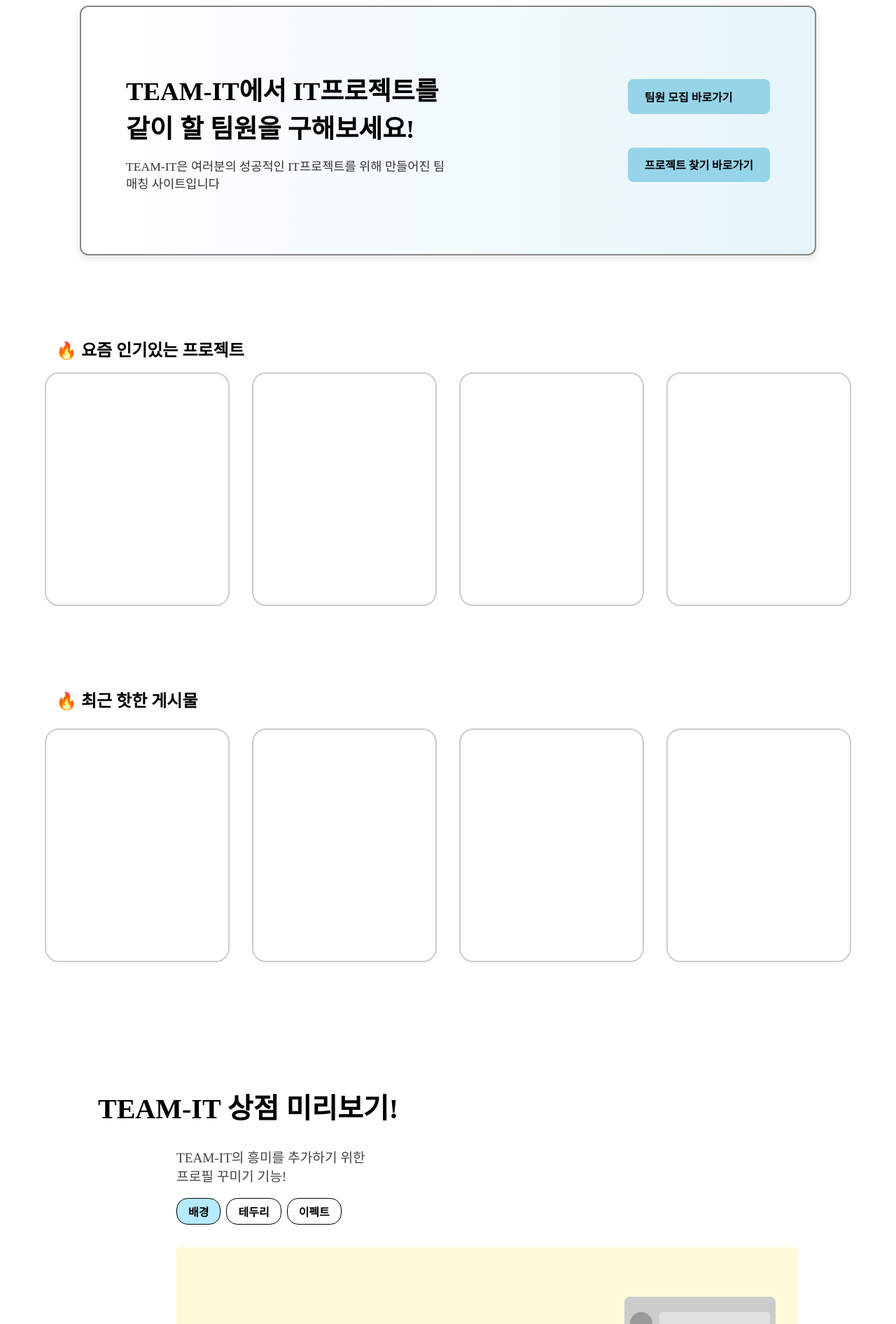
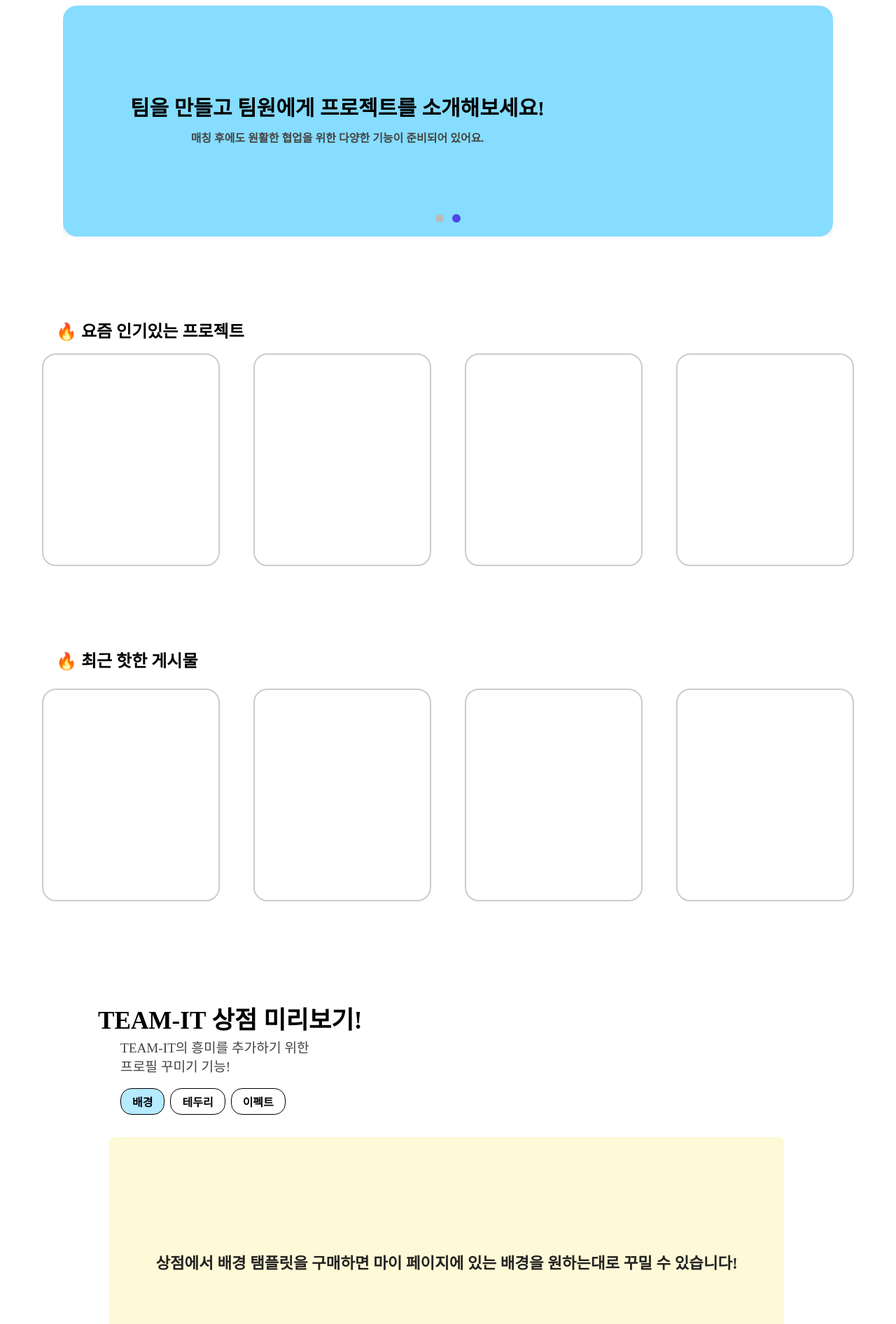
Before and after one commit to CROM-IDLE-CROMI/Team-IT-FE, a React (Vite) app: page / in a window 1280 px wide. Shown: the part 120-2012 px from the top of the page at 70% size. Built offline with nearby package versions, Linux system fonts and the light colour scheme.

Commit message:
feat: 헤더에 로고, 대시보드 슬라이드 기능 추가

```diff
--- a/src/App.css
+++ b/src/App.css
@@ -428,7 +428,7 @@
   box-sizing: border-box;
 }
 
-.intro-box {
+.intro-box-1 {
   height: 100px;
   border: 2px solid #888;
   margin-bottom: 20px;
@@ -749,58 +749,6 @@
   padding: 7rem 0;
 }
 
-.intro-box {
-  width: 920px;
-  height: 270px;
-  margin: 1rem auto;
-  padding: 2.6rem 4rem;
-  border-radius: 12px;
-  background: linear-gradient(to right, #ffffff, #e6f5fa);
-  box-shadow: 1px 5px 12px rgba(0, 0, 0, 0.1);
-  display: flex;
-  align-items: center;
-  justify-content: space-between;
-}
-
-.intro-text {
-  max-width: 50%;
-}
-
-.box-title {
-  font-size: 2.3rem;
-  font-weight: 700;
-}
-
-.box-description {
-  font-size: 1.1rem;
-  margin-top: 1rem;
-  color: #333;
-}
-
-.box-links {
-  display: flex;
-  flex-direction: column;
-  gap: 3rem;
-}
-
-.box-links a {
-  display: flex;
-  align-items: center;
-  gap: 0.5rem;
-  background-color: #96d4e9;
-  padding: 0.8rem 1.5rem;
-  border-radius: 8px;
-  text-decoration: none;
-  font-weight: 600;
-  color: #000;
-  transition: background-color 0.3s;
-}
-
-.box-links a:hover {
-  background-color: #73c0da;
-}
-
-
 
 .Board-section {
   padding: 3rem 0;
@@ -841,7 +789,7 @@
   align-items: center;
   justify-content: space-between;
   padding: 1rem 2rem;
-  background-color: #eee;
+  background-color: #ffffff;
   position: fixed;
   top: 0;
   left: 0;
@@ -849,6 +797,7 @@
   z-index: 1000;
   box-sizing: border-box;
   height: 90px;
+  border-radius: 18px;
 }
 
 .logo,
@@ -859,8 +808,8 @@
 }
 
 .logo{
-    font-size: 1.5rem;
-    font-weight: bolder;
+    width: 80px;
+    height: auto;
     cursor: pointer;
     padding-left: 2rem;
 }
@@ -927,6 +876,109 @@
 }
 
 /*===================components Css 정리=====================*/
+
+/*===================================================================================
+=====================DashBoard.tsx=====================================================
+====================================================================================*/
+.intro-slider {
+  width: 100%;
+  max-width: 1100px;
+  margin: auto;
+  overflow: hidden;
+  position: relative;
+  padding-top: 1rem;
+}
+
+.intro-track {
+  display: flex;
+  transition: transform 0.6s ease-in-out;
+}
+
+.intro-box {
+  min-width: 100%;
+  box-sizing: border-box;
+  padding: 6rem;
+  background-color: #86DDFF;
+  border-radius: 20px;
+  box-shadow: 0 4px 10px rgba(0, 0, 0, 0.08);
+  text-align: center;
+  position: relative;
+  height: 330px;
+  margin: 0;
+  display: flex;
+  align-items: center;
+  justify-content: space-between;
+}
+
+.intro-text{
+  font-size: 50px;
+  font-weight: bold;
+  margin-bottom: 8px;
+  color: #444;
+}
+.box-title {
+  font-size: 30px;
+  font-weight: bold;
+  margin-bottom: 10px;
+  color:#000;
+ }
+
+.box-description {
+  font-size: 16px;
+  color: #444;
+}
+
+.box-links {
+  margin-top: 20px;
+  display: flex;
+  justify-content: center;
+  gap: 20px;
+  flex-direction: column;
+}
+
+.box-links a {
+  text-decoration: none;
+  background-color: #f2fdff;
+  color: #000;
+  padding: 10px 16px;
+  border-radius: 8px;
+  font-weight: 600;
+  transition: background-color 0.3s ease;
+  display: flex;
+  align-items: center;
+  gap: 0.5rem;
+  text-decoration: none;
+}
+
+.box-links a:hover {
+  background-color: #bdc3c7;
+}
+
+.intro-dots {
+  position: absolute;  /* 박스 안쪽에 고정 */
+  bottom: 20px;
+  left: 50%;
+  transform: translateX(-50%);
+  display: flex;
+  justify-content: center;
+  display: flex;
+  justify-content: center;
+}
+
+.dot {
+  width: 12px;
+  height: 12px;
+  background-color: #bbb;
+  border-radius: 50%;
+  margin: 0 6px;
+  cursor: pointer;
+  transition: background-color 0.3s ease;
+}
+
+.dot.active {
+  background-color: #4f46e5;
+}
+
 
 /*===================================================================================
 =====================Sidebar.tsx=====================================================
@@ -1019,12 +1071,12 @@
   display: flex;
   flex-wrap: wrap;
   justify-content: center;
-  gap: 2rem;
+  gap: 3rem;
 }
 
 .project-card {
-  width: 260px;
-  height: 330px;
+  width: 250px;
+  height: 300px;
   border: 2px solid #ccc;
   border-radius: 20px;
   overflow: hidden;
@@ -1049,12 +1101,12 @@
   display: flex;
   flex-wrap: wrap;
   justify-content: center;
-  gap: 2rem;
+  gap: 3rem;
 }
 
 .Board-card {
-  width: 260px;
-  height: 330px;
+  width: 250px;
+  height: 300px;
   border: 2px solid #ccc;
   border-radius: 20px;
   overflow: hidden;
@@ -1316,14 +1368,14 @@
 .preview-section {
   max-width: 1000px;
   margin: auto;
-  padding: 7rem;
+  padding: 5rem;
   background: #ffffff;
   border-color: #000;
 }
 
 .Introduction-title {
-  font-size: 2.5rem;
-  margin-bottom: 0.8rem;
+  font-size: 2.2rem;
+  margin-bottom: 0.3rem;
 }
 
 .subtitle {
@@ -1331,15 +1383,15 @@
   margin-bottom: 1rem;
   line-height: 1.4;
   font-size: 1.2rem;
-  margin-left: 7rem;
-  margin-top: 2rem;
+  margin-left: 2rem;
+  margin-top: 0.3rem;
 }
 
 .tab-buttons {
   display: flex;
   gap: 8px;
   margin-bottom: 1.5rem;
-  margin-left: 7rem;
+  margin-left: 2rem;
 }
 
 .tab {
@@ -1363,39 +1415,6 @@
   border-color: #000;
 }
 
-.nickname {
-  flex: 1;
-  height: 32px;
-  background-color: #e0e0e0;
-  border-radius: 4px;
-}
-
-/* 추가 효과별 스타일 */
-.nickname.with-bg {
-  background-image: url('https://via.placeholder.com/140x40?text=Background');
-  background-size: cover;
-  background-position: center;
-}
-
-.nickname.with-border {
-  border: 3px solid #4A90E2;
-  background-color: #fff;
-}
-
-.nickname.with-effect {
-  background: linear-gradient(45deg, #ff9a9e, #fad0c4);
-  animation: glow 2s infinite alternate;
-}
-
-@keyframes glow {
-  from {
-    box-shadow: 0 0 5px #ff9a9e;
-  }
-  to {
-    box-shadow: 0 0 20px #fad0c4;
-  }
-}
-
 
 .preview-box {
   background-color: #fef9d6;
@@ -1405,9 +1424,9 @@
   align-items: center;
   gap: 13rem;
   justify-content: center;
-  max-width: 880px;
+  max-width: 900px;
   min-height: 300px;
-  margin-left: 7rem;
+  margin-left: 1rem;
   margin-top: 2rem;
 }
 
--- /dev/null
+++ b/src/components/DashBoard.tsx
@@ -0,0 +1,65 @@
+import React, { useEffect, useState } from "react";
+import { Link } from "react-router-dom";
+import "../App.css";
+
+const slides = [
+  {
+    id: 1,
+    title: "TEAM-IT에서 IT프로젝트를 같이 할 팀원을 구해보세요!",
+    description: "TEAM-IT은 여러분의 성공적인 IT프로젝트를 위해 만들어진 팀 매칭 사이트입니다",
+    styleClass: "slide-style-1",
+  },
+  {
+    id: 2,
+    title: "팀을 만들고 팀원에게 프로젝트를 소개해보세요!",
+    description: "매칭 후에도 원활한 협업을 위한 다양한 기능이 준비되어 있어요.",
+  },
+
+];
+
+const DashBoard = () => {
+  const [currentSlide, setCurrentSlide] = useState(0);
+
+  useEffect(() => {
+    const interval = setInterval(() => {
+      setCurrentSlide((prev) => (prev + 1) % slides.length);
+    }, 4000); // 4초마다 슬라이드 전환
+    return () => clearInterval(interval);
+  }, []);
+
+  return (
+    <div className="intro-slider">
+      <div
+        className="intro-track"
+        style={{ transform: `translateX(-${currentSlide * 100}%)` }}
+      >
+        {slides.map((slide) => (
+          <div className="intro-box" key={slide.id}>
+            <div className="intro-text">
+              <div className="box-title">{slide.title}</div>
+              <div className="box-description">{slide.description}</div>
+            </div>
+            {slide.id === 1 && (
+            <div className="box-links">
+              <Link to="/teams">팀원 모집 바로가기</Link>
+              <Link to="/projects">프로젝트 찾기 바로가기</Link>
+            </div>
+            )}
+          </div>
+        ))}
+      </div>
+
+      <div className="intro-dots">
+        {slides.map((_, index) => (
+          <span
+            key={index}
+            className={`dot ${currentSlide === index ? "active" : ""}`}
+            onClick={() => setCurrentSlide(index)}
+          ></span>
+        ))}
+      </div>
+    </div>
+  );
+};
+
+export default DashBoard;
--- a/src/components/Introduction.tsx
+++ b/src/components/Introduction.tsx
@@ -37,24 +37,6 @@
               `상점에서 이펙트 아이템을 구매하면\n프로필에 멋진 효과가 추가됩니다!`}
           </p>
         </div>
-
-        <div className="preview-images">
-          <div className="profile-box gray">
-            <div className="avatar" />
-            <div className="nickname" />
-          </div>
-
-          <div className="arrow">↓</div>
-
-          <div className="profile-box colored">
-            <div className="avatar" />
-            <div
-              className={`nickname ${
-                activeTab === "배경" ? "with-bg" : activeTab === "테두리" ? "with-border" : "with-effect"
-              }`}
-            />
-          </div>
-        </div>
       </div>
     </section>
   );
--- a/src/layouts/Header.tsx
+++ b/src/layouts/Header.tsx
@@ -17,7 +17,7 @@
   return (
     <header className="header">
       <div className="logo" onClick={() => window.location.href = '/'}>
-        Team-IT
+        <img src="/Team-IT.png" alt="Team-IT로고" className='logo'/>
       </div>
 
       <nav className="nav-links">
--- a/src/pages/Main.tsx
+++ b/src/pages/Main.tsx
@@ -4,27 +4,15 @@
 import Header from '../layouts/Header';
 import "../App.css"
 import Introduction from '../components/Introduction';
+import React, { useEffect, useState } from "react";
+import DashBoard from '../components/DashBoard';
 
-const Dashboard = () => {
+
+const Main = () => {
   return (
     <div className="Main-wrapper">
       <Header />
-
-      <div className="intro-box">
-        <div className="intro-text">
-          <div className="box-title">
-            TEAM-IT에서 IT프로젝트를 같이 할 팀원을 구해보세요!
-          </div>
-          <div className="box-description">
-            TEAM-IT은 여러분의 성공적인 IT프로젝트를 위해 만들어진 팀 매칭 사이트입니다
-          </div>
-        </div>
-        <div className="box-links">
-          <Link to="/teams">팀원 모집 바로가기</Link>
-          <Link to="/projects">프로젝트 찾기 바로가기</Link>
-        </div>
-      </div>
-
+      <DashBoard/>
       <ProjectCard />
       <BoardCard />
       <Introduction />
@@ -32,4 +20,4 @@
   );
 };
 
-export default Dashboard;
+export default Main;
--- a/src/pages/MyProjectDetail.tsx
+++ b/src/pages/MyProjectDetail.tsx
@@ -24,7 +24,7 @@
 
         {/* 오른쪽 콘텐츠 */}
         <main className="main-content">
-          <div className="intro-box">사이드프로젝트 매칭 웹 사이트 인 Team-IT 입니다!</div>
+          <div className="intro-box-1">사이드프로젝트 매칭 웹 사이트 인 Team-IT 입니다!</div>
 
           <div className="info-grid">
             <div className="member-box">멤버</div>
```
